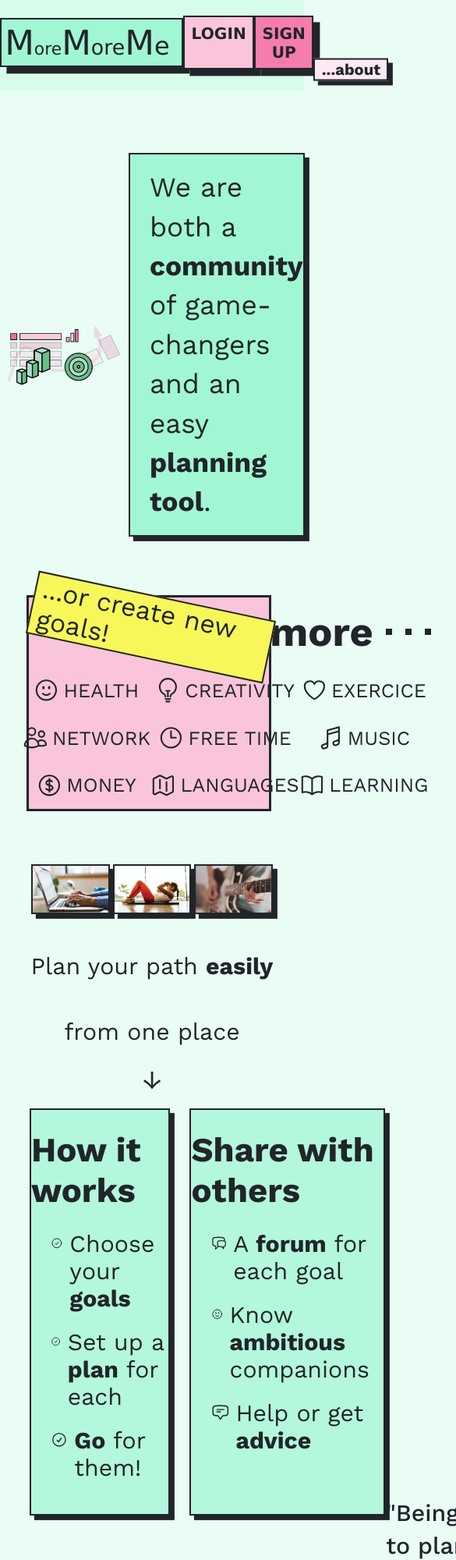
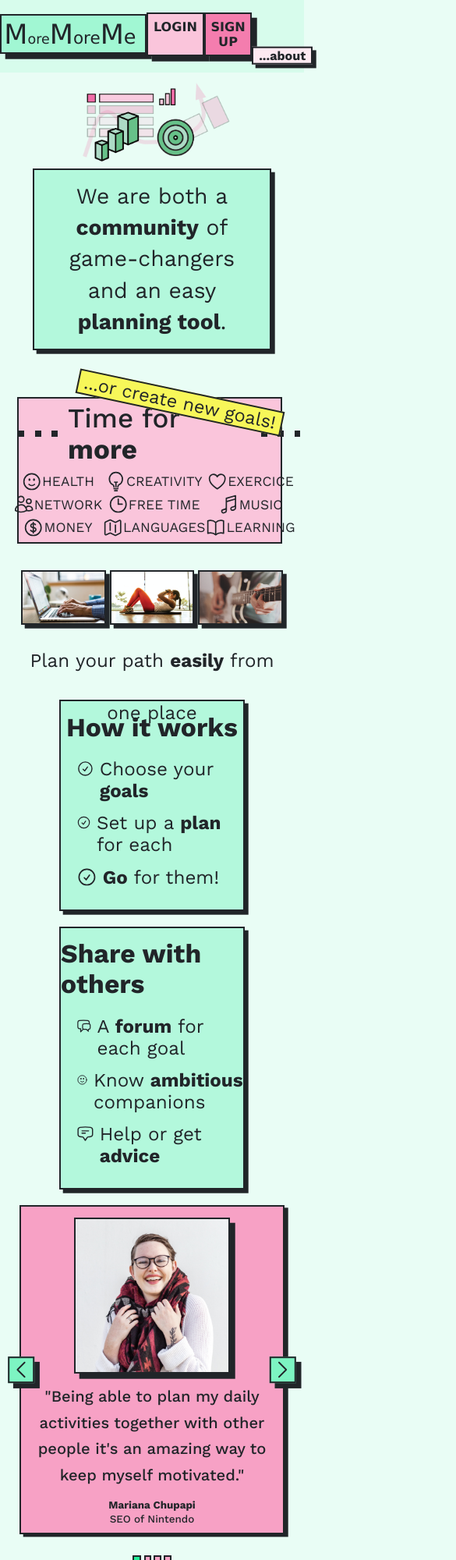
Before and after one commit to thelittlemitak/portfolio-before-react, a plain HTML site: page index.html in a window 390 px wide. Shown: the top 2000 px of the page at 78% size, 585 px wide, since content can reach past the window. Drawn offline with nearby package versions, Linux system fonts and the light colour scheme.

Commit message:
finish responsiveness on index

```diff
--- a/css/queries.css
+++ b/css/queries.css
@@ -1,11 +1,3 @@
-
-
-
-
-
-
-
-
 /* 1312px */
 @media (max-width: 82em) {
   .hero-right-box {
@@ -32,6 +24,10 @@
   .carousel-container {
     height: 60rem;
   }
+
+  main {
+    padding: 0px 35px;
+  }
 }
 
 /* 1056 */
@@ -41,12 +37,12 @@
   }
 
   .testimonial-img {
-    transform: scale(0.55);
+    transform: scale(0.65);
     max-width: 50rem;
   }
 
   .testimonial-img:hover {
-    transform: scale(0.55) translateY(-1rem);
+    transform: scale(0.65) translateY(-1rem);
   }
 
   .carousel-container {
@@ -58,11 +54,231 @@
     margin-right: 0rem;
     line-height: 5rem;
   }
+
+  main {
+    padding: 0px 32px;
+  }
 }
 
 /* 900 */
 @media (max-width: 57em) {
+  /* html {
+    font-size: 42.5%;
+  } */
 
+  .main-header {
+    grid-template-columns: 1fr 1.5fr;
+  }
+
+  .hero {
+    display: block;
+    margin-top: 0rem;
+  }
+
+  .graphics-pic {
+    display: block;
+    translate: 0rem 2rem;
+    margin: 0rem auto 2rem auto;
+    max-width: 60%;
+  }
+
+  .hero-right-box {
+    max-width: 90%;
+
+    text-align: center;
+
+    font-size: 4.2rem;
+    line-height: 6rem;
+
+    background-color: #b3f8dc;
+
+    padding: 2rem 3rem 2rem 3rem;
+
+    margin: 0rem auto;
+  }
+
+  .how-to-lists-container h4 {
+    font-size: 5rem;
+  }
+
+  .list-lines-container {
+    gap: 2rem;
+  }
+
+  .hero-below-table-title {
+    font-size: 5.2rem;
+    margin-bottom: 1rem;
+  }
+
+  .table-item {
+    height: 3rem;
+  }
+
+  .hero2 {
+    height: 28rem;
+  }
+
+  .hero2::after {
+    right: -3%;
+    font-size: 3.5rem;
+    transform: rotate(12deg);
+    background-color:rgb(247, 247, 89);
+    border: 0.3rem solid;
+    padding: 0rem 1rem;
+  }
+
+  .how-to-lists-section-container {
+    display: block;
+    gap: 3rem;
+  }
+
+  .how-to-lists-container {
+    width: 70%;
+
+    padding: 2rem 0rem 2rem 0rem;
+
+    margin: 3rem auto;
+
+    display: flex;
+    flex-direction: column;
+    gap: 2rem;
+    align-items: center;
+    transition: all 0.3s;
+
+    margin-top: 1rem;
+  }
+
+  .carousel-container {
+    margin-top: 5rem;
+  }
+
+  .arrow {
+    display: none;
+  }
+
+  .post-hero-title {
+    height: 70px;
+    margin-bottom: 2rem;
+
+  }
+
+  .image-container {
+    margin-top: 5rem;
+    margin-bottom: 2rem;
+  }
+
+  .carousel-container {
+    height: 100%;
+    margin: 0rem auto;
+    padding: 0rem 0rem 3rem 0rem;
+    display: block;
+    margin-bottom: 4rem;
+  }
+
+  .testimonial-img {
+    display: block;
+    margin: 2rem auto;
+    transform: scale(1);
+    height: 200px;
+  }
+
+  .testimonial-text {
+    text-align: center;
+    font-size: 3rem;
+    margin: 0rem 3rem 2rem 3rem;
+
+    /* font-weight: 500;
+    margin-bottom: 2rem;
+    margin-right: 3rem;
+    line-height: 5rem; */
+  }
+
+  .testimonial-name {
+    text-align: center;
+  }
+  .testimonial-description {
+    text-align: center;
+  }
+
+  .carousel-button-left {
+    top: 50%;
+    transform: translateX(-50%) translatey(-50%);
+  }
+  .carousel-button-right {
+    top: 50%;
+    transform: translateX(50%) translatey(-50%);
+  }
+
+  main {
+    padding: 0px 28px;
+  }
+
+  footer {
+    padding-top: 4rem;
+    font-size: 2rem;
+  }
+
+  .footer-title {
+    font-size: 3.2rem;
+    margin-bottom: 2rem;
+  }
+
+  .ready-button-container {
+    margin-bottom: 5rem;
+  }
+
+  .carousel-dots-container {
+    margin-bottom: 4rem;
+
+  }
+}
+
+/* 750 */
+@media (max-width: 47em) {
+  /* 52.5 before */
+   html {
+    font-size: 47.5%;
+  }
+
+  .hero2::after {
+    right: 0%;
+    top: -5%;
+  }
+
+  main {
+    padding: 0px 25px;
+  }
+
+  .table-item {
+    font-size: 2.6rem;
+  }
+
+  .carousel-container {
+    padding-bottom: 1.5rem;
+  }
+
+  footer {
+    padding-top: 3rem;
+    font-size: 2rem;
+  }
+
+  .footer-title {
+    font-size: 3rem;
+  }
+}
+
+/* 600 */
+@media (max-width: 38em) {
+  html {
+    font-size: 45%;
+  }
+}
+
+/* 530 */
+@media (max-width: 33em) {
+  html {
+    font-size: 42%;
+  }
 }
 
 /*
--- a/css/style-elements.css
+++ b/css/style-elements.css
@@ -32,7 +32,6 @@ body {
 
 main {
     padding: 0px 38px;
-
 }
 
 h4 {
--- a/css/style-index.css
+++ b/css/style-index.css
@@ -227,7 +227,6 @@
 .table-item {
   display: flex;
   align-items: center;
-  gap: 0.6rem;
   translate: -1rem;
   padding: -1rem 1rem;
 }
@@ -357,7 +356,6 @@
 .how-to-lists-container h4 {
   align-self: center;
   margin-bottom: 1rem;
-
 }
 
 /* .how-to-lists-container p {
--- a/index.html
+++ b/index.html
@@ -44,10 +44,9 @@
         <img src="img/dataPic5.png" class="graphics-pic"></img>
         <div class="hero-right-box">
           <p>
-            We are both a <strong>community</strong> of game-changers
+            We are both a <strong>community</strong> of game-changers and an easy
+            <strong>planning tool</strong>.
           </p>
-          <p>and an easy
-            <strong>planning tool</strong>.</p>
         </div>
       </div>
       <div class="hero2">
```
